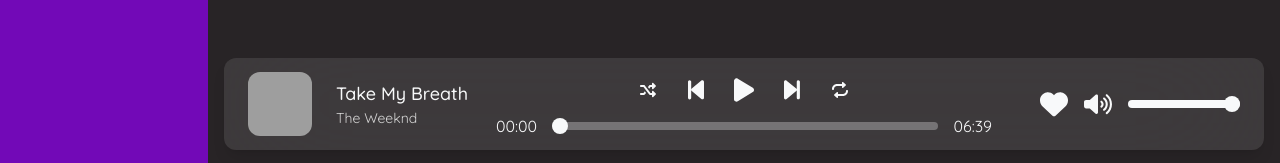
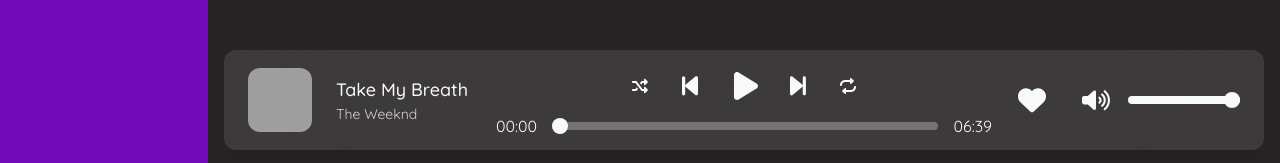
Before and after one commit to Behnam-sn/next-vue, a Vue app: page /album/1 in a window 1280 px wide. Shown: the part 634-797 px from the top of the page. Built offline with nearby package versions, Linux system fonts and the light colour scheme; grey boxes are pictures that could not be loaded.

Commit message:
add button hover

```diff
--- a/src/components/PlayerBar.vue
+++ b/src/components/PlayerBar.vue
@@ -185,31 +185,31 @@
     <div class="w-6/12">
       <div class="mb-1 flex items-center justify-center">
         <button
-          class="mx-1 flex h-10 w-10 cursor-pointer items-center justify-center rounded-full outline-none transition hover:bg-secondary-900/10"
+          class="mx-1 flex h-10 w-10 items-center justify-center rounded-full outline-none transition duration-300 hover:bg-secondary-900/10 focus:bg-secondary-900/10"
         >
           <ShuffleIcon class="w-4" />
         </button>
         <button
-          class="mx-1 flex h-10 w-10 cursor-pointer items-center justify-center rounded-full outline-none transition hover:bg-secondary-900/10"
+          class="mx-1 flex h-11 w-11 items-center justify-center rounded-full outline-none transition duration-300 hover:bg-secondary-900/10 focus:bg-secondary-900/10"
           @click="playerStore.pervious"
         >
           <BackwardIcon class="w-4" />
         </button>
         <button
-          class="mx-1 flex h-10 w-10 cursor-pointer items-center justify-center rounded-full outline-none transition hover:bg-secondary-900/10"
+          class="mx-1 flex h-12 w-12 items-center justify-center rounded-full outline-none transition duration-300 hover:bg-secondary-900/10 focus:bg-secondary-900/10"
           @click="play"
         >
-          <PlayIcon v-if="playerStore.isPaused" class="h-7 w-5" />
-          <PauseIcon v-else class="h-7 w-5" />
+          <PlayIcon v-if="playerStore.isPaused" class="ml-1 w-6" />
+          <PauseIcon v-else class="w-6" />
         </button>
         <button
-          class="mx-1 flex h-10 w-10 cursor-pointer items-center justify-center rounded-full outline-none transition hover:bg-secondary-900/10"
+          class="mx-1 flex h-11 w-11 items-center justify-center rounded-full outline-none transition duration-300 hover:bg-secondary-900/10 focus:bg-secondary-900/10"
           @click="playerStore.next"
         >
           <ForwardIcon class="w-4" />
         </button>
         <button
-          class="mx-1 flex h-10 w-10 cursor-pointer items-center justify-center rounded-full outline-none transition hover:bg-secondary-900/10"
+          class="mx-1 flex h-10 w-10 items-center justify-center rounded-full outline-none transition duration-300 hover:bg-secondary-900/10 focus:bg-secondary-900/10"
         >
           <RepeatIcon class="w-4" />
         </button>
@@ -218,12 +218,13 @@
         <div class="w-10">{{ `${seekMinutes}:${seekSeconds}` }}</div>
         <div class="slide mx-4 w-[30rem]">
           <input
+            class="outline-none"
             v-model="track"
-            @mousedown="isMouseDownOnTrack = true"
-            @mouseup="isMouseDownOnTrack = false"
             type="range"
             min="0"
             :max="playerStore.currnetSong.duration"
+            @mousedown="isMouseDownOnTrack = true"
+            @mouseup="isMouseDownOnTrack = false"
           />
           <progress
             :value="track"
@@ -236,15 +237,28 @@
     </div>
 
     <div class="flex w-3/12 items-center justify-end">
-      <button @click="likeSong" :class="{ 'fill-red-500': isLiked }">
+      <button
+        class="mx-1 flex h-14 w-14 items-center justify-center rounded-full outline-none transition duration-300 hover:bg-secondary-900/10 focus:bg-secondary-900/10"
+        :class="{ 'fill-red-500': isLiked }"
+        @click="likeSong"
+      >
         <HeartIcon class="w-7" />
       </button>
-      <button class="mx-4 cursor-pointer" @click="mute">
+      <button
+        class="mx-1 flex h-14 w-14 items-center justify-center rounded-full outline-none transition duration-300 hover:bg-secondary-900/10 focus:bg-secondary-900/10"
+        @click="mute"
+      >
         <MuteIcon v-if="playerStore.isMute" class="w-7" />
         <VolumeIcon v-else class="w-7" />
       </button>
       <div class="slide w-28">
-        <input v-model="volume" type="range" min="0" max="10" />
+        <input
+          class="outline-none"
+          v-model="volume"
+          type="range"
+          min="0"
+          max="10"
+        />
         <progress :value="volume" min="0" max="10"></progress>
       </div>
     </div>
```
